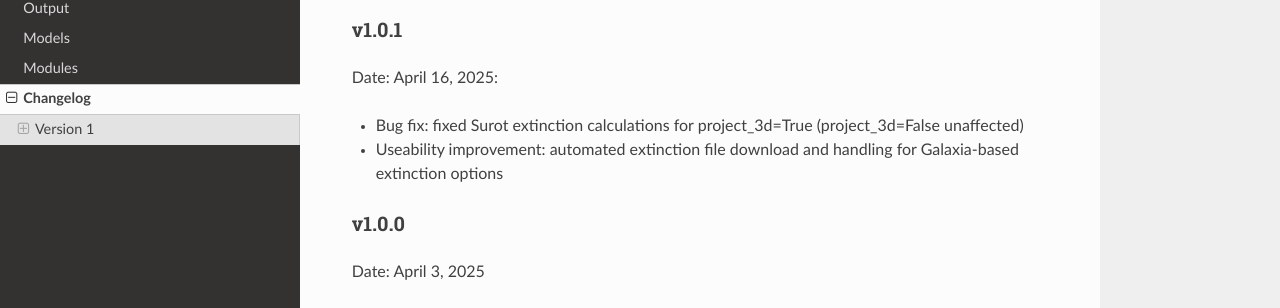
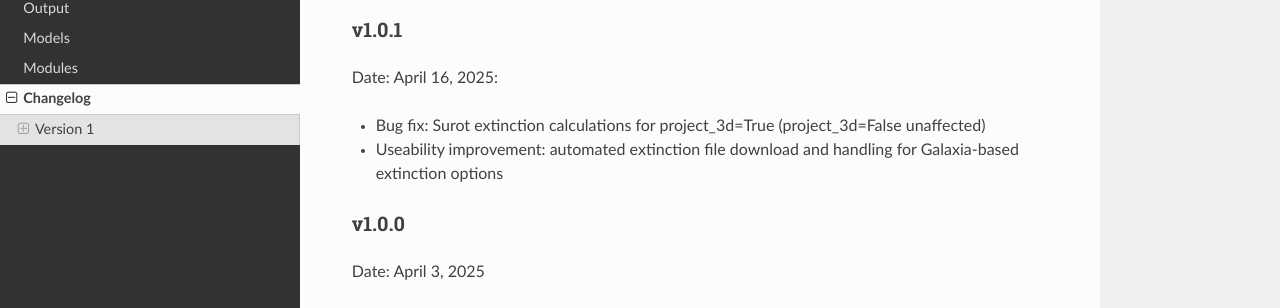
Before and after one commit to synthpop-galaxy/synthpop, a Sphinx documentation site: the page built from docs/source/changelog.rst, in a window 1280 px wide. Shown: the part 200-508 px from the top of the page. Built offline with Sphinx 7.4.7 and the Read the Docs theme 3.1.0, drawn with Linux system fonts in a browser that asks for light colours.

Commit message:
Update changelog.rst

```diff
--- a/docs/source/changelog.rst
+++ b/docs/source/changelog.rst
@@ -8,7 +8,7 @@ v1.0.1
 ^^^^^^
 Date: April 16, 2025:
 
-* Bug fix: fixed Surot extinction calculations for project_3d=True (project_3d=False unaffected)
+* Bug fix: Surot extinction calculations for project_3d=True (project_3d=False unaffected)
 * Useability improvement: automated extinction file download and handling for Galaxia-based extinction options
 
 v1.0.0
```
